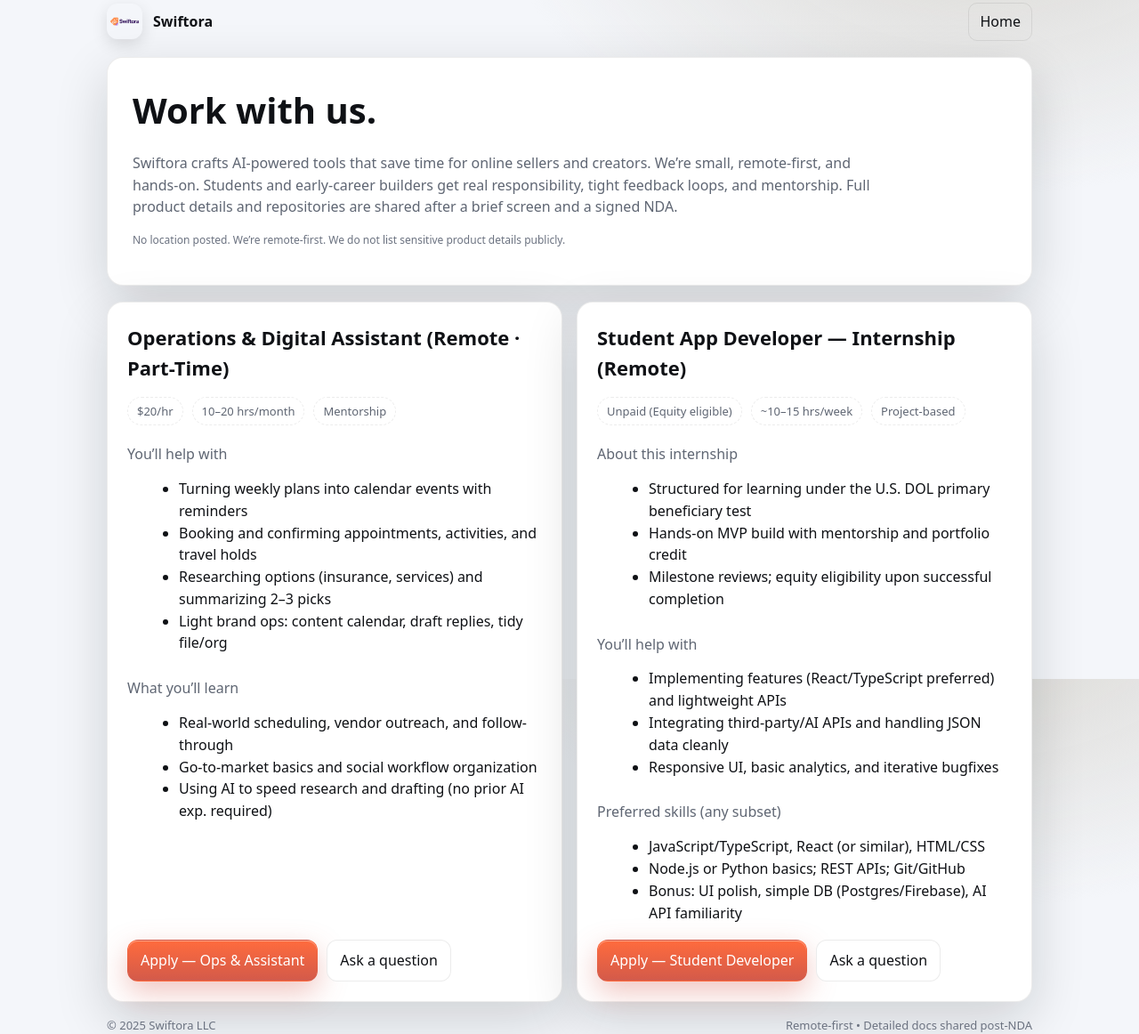
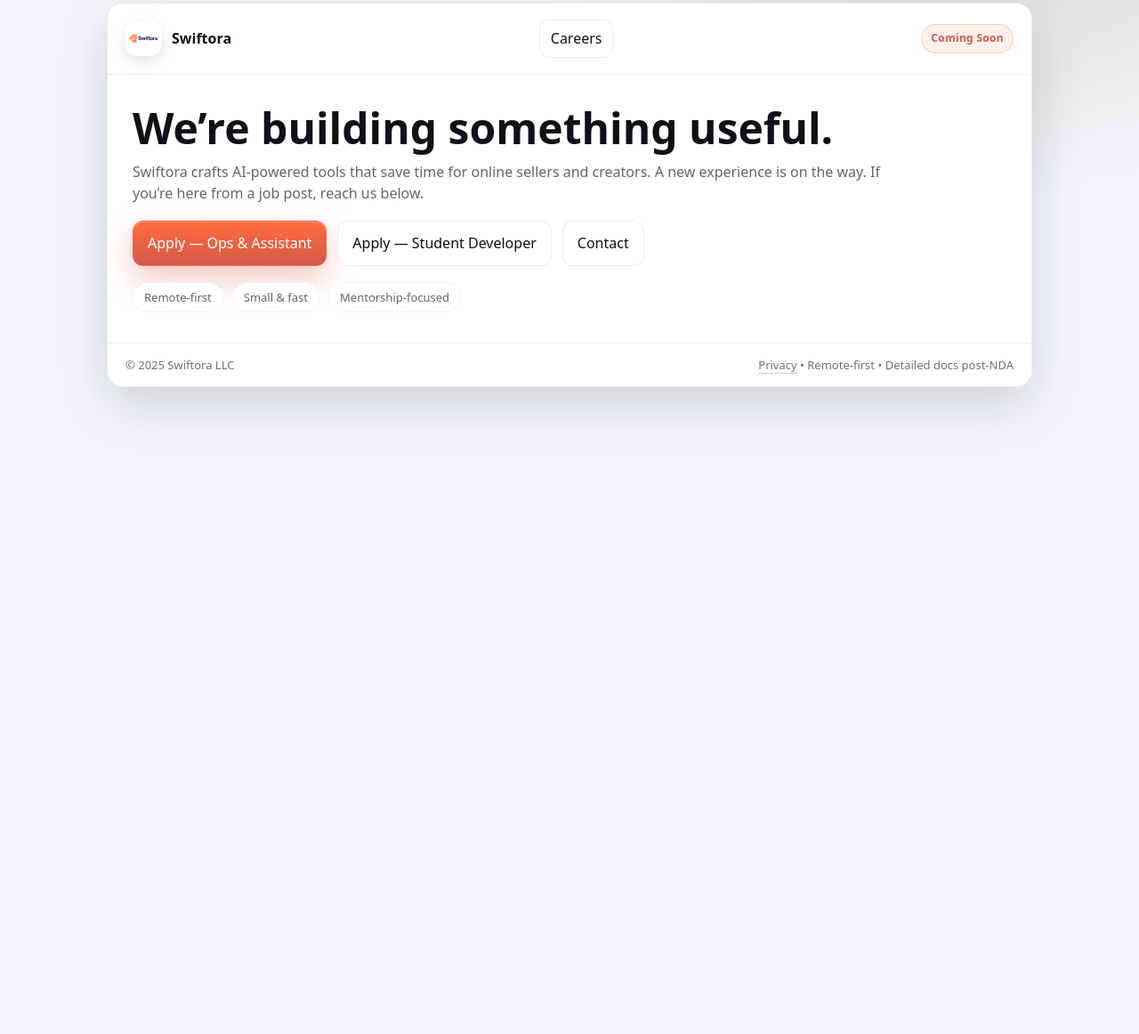
Before and after one commit to Swiftora/swiftora-comingsoon, a plain HTML site: page index.html in a window 1280 px wide. Shown: the part 37-1199 px from the top of the page at 89% size. After the commit the page ends 800 px from the top, so only its background shows below. Drawn offline with Linux system fonts and the light colour scheme.

Commit message:
Update index.html

```diff
--- a/index.html
+++ b/index.html
@@ -3,174 +3,54 @@
 <head>
   <meta charset="utf-8" />
   <meta name="viewport" content="width=device-width,initial-scale=1" />
-  <title>Careers at Swiftora</title>
-  <meta name="description" content="Join Swiftora—remote-friendly roles for students and early-career builders." />
+  <title>Swiftora — Coming Soon</title>
+  <meta name="description" content="Swiftora crafts AI-powered tools that save time for online sellers and creators." />
+  <meta name="robots" content="index,follow" />
   <meta name="theme-color" content="#F4F6FA" />
-  <link rel="icon" type="image/png" href="swiftora_icon_512x512.png" />
-
-  <style>
-    /* ===== match tokens with index.html ===== */
-    :root{
-      --bg:#F4F6FA; --blob:#d9d7d2; --card:#ffffff; --ink:#0f1115; --muted:#5f6673; --hair:rgba(15,17,21,.08);
-      --shadow:0 20px 60px rgba(15,17,21,.16); --radius:18px;
-      --accent:#FF6B3D; --accent-deep:#D35A4A; --accent-on:#ffffff;
-    }
-    @media (prefers-color-scheme: dark){
-      :root{
-        --bg:#0f1115; --blob:#22242a; --card:#171a21; --ink:#f5f7fb; --muted:#aab1c2; --hair:rgba(255,255,255,.12);
-        --shadow:0 20px 60px rgba(0,0,0,.45);
-      }
-    }
-    *{box-sizing:border-box}
-    html,body{height:100%}
-    body{
-      margin:0; color:var(--ink);
-      background:
-        radial-gradient(900px 560px at 86% -10%, var(--blob) 0%, rgba(0,0,0,0) 60%),
-        var(--bg);
-      font-family: ui-sans-serif, system-ui, -apple-system, Segoe UI, Roboto, Inter, Arial;
-      line-height:1.55; padding:40px 18px 80px;
-    }
-    .wrap{max-width:1040px;margin:0 auto}
-
-    .nav{
-      display:flex; align-items:center; gap:12px; margin-bottom:18px;
-    }
-    .logo{height:40px;width:40px;border-radius:12px;object-fit:cover;display:block;box-shadow:0 6px 18px rgba(0,0,0,.12)}
-    .brand{font-weight:700}
-    .nav a.home{
-      margin-left:auto; text-decoration:none; color:var(--ink);
-      border:1px solid var(--hair); padding:8px 12px; border-radius:10px;
-    }
-
-    .hero{
-      background:var(--card); border:1px solid var(--hair); border-radius:var(--radius); box-shadow:var(--shadow);
-      padding:28px; margin-bottom:18px;
-    }
-    h1{margin:0 0 8px; font-size:clamp(28px,5vw,40px)}
-    .lead{color:var(--muted); max-width:840px}
-    .note{font-size:12px; color:#6b7280; margin-top:10px}
-
-    .grid{display:grid; grid-template-columns:1fr; gap:16px; margin-top:18px}
-    @media(min-width:900px){ .grid{grid-template-columns:1fr 1fr} }
-
-    .card{
-      background:var(--card); border:1px solid var(--hair); border-radius:var(--radius); box-shadow:var(--shadow);
-      padding:22px; display:flex; flex-direction:column; gap:12px;
-    }
-    h2{margin:0 0 4px; font-size:22px}
-    .meta{display:flex; flex-wrap:wrap; gap:10px; font-size:13px; color:var(--muted)}
-    .pill{border:1px dashed var(--hair); border-radius:999px; padding:5px 10px}
-    .section{margin:8px 0 2px; font-size:16px; color:var(--muted)}
-    ul{margin:0 0 6px 18px}
-    .btnrow{display:flex; flex-wrap:wrap; gap:10px; margin-top:auto}
-    a.btn{
-      display:inline-flex; align-items:center; gap:8px; text-decoration:none;
-      padding:10px 14px; border-radius:12px; border:1px solid var(--hair); background:#fff; color:var(--ink);
-      transition:.15s ease;
-    }
-    a.btn:hover{transform:translateY(-1px)}
-    a.btn.primary{
-      color:var(--accent-on);
-      background:linear-gradient(180deg, var(--accent), var(--accent-deep));
-      border-color:transparent; box-shadow:0 12px 32px rgba(211,90,74,.35), 0 1px 0 rgba(255,255,255,.35) inset;
-    }
-
-    footer{margin-top:16px; color:#6b7280; font-size:13px; display:flex; justify-content:space-between; flex-wrap:wrap; gap:8px}
-  </style>
+  <meta property="og:title" content="Swiftora — Coming Soon" />
+  <meta property="og:description" content="Tools that save sellers & creators time. A new experience is on the way." />
+  <meta property="og:type" content="website" />
+  <meta property="og:url" content="https://www.swiftora.ai/" />
+  <meta property="og:image" content="/swiftora_icon_512x512.png" />
+  <link rel="icon" type="image/png" href="/swiftora_icon_512x512.png" />
+  <link rel="stylesheet" href="/styles.css" />
 </head>
 <body>
   <div class="wrap">
-    <nav class="nav" aria-label="Primary">
-      <img src="swiftora_icon_512x512.png" alt="Swiftora logo" class="logo" onerror="this.style.display='none'">
+    <div class="card" role="region" aria-label="Swiftora Coming Soon">
+      <div class="header">
+        <img src="/swiftora_icon_512x512.png" alt="Swiftora logo" class="logo" onerror="this.style.display='none'">
         <div class="brand">Swiftora</div>
-      <a class="home" href="/index.html">Home</a>
-    </nav>
+        <a class="navlink" href="/careers/">Careers</a>
+        <span class="tag">Coming&nbsp;Soon</span>
+      </div>
 
-    <section class="hero" role="region" aria-label="Careers intro">
-      <h1>Work with us.</h1>
+      <div class="body">
+        <h1>We’re building something useful.</h1>
         <p class="lead">
           Swiftora crafts AI-powered tools that save time for online sellers and creators.
-        We’re small, remote-first, and hands-on. Students and early-career builders get real responsibility,
-        tight feedback loops, and mentorship. Full product details and repositories are shared after a brief screen and a signed NDA.
+          A new experience is on the way. If you’re here from a job post, reach us below.
         </p>
-      <p class="note">No location posted. We’re remote-first. We do not list sensitive product details publicly.</p>
-    </section>
 
-    <section class="grid" aria-label="Open roles">
-      <!-- Role 1: Operations & Digital Assistant -->
-      <article class="card" aria-labelledby="ops-title">
-        <h2 id="ops-title">Operations & Digital Assistant (Remote · Part-Time)</h2>
-        <div class="meta">
-          <span class="pill">$20/hr</span>
-          <span class="pill">10–20 hrs/month</span>
-          <span class="pill">Mentorship</span>
+        <div class="row" aria-label="Primary actions">
+          <a class="btn primary" href="mailto:info@swiftora.com?subject=Application:%20Operations%20%26%20Digital%20Assistant">Apply — Ops &amp; Assistant</a>
+          <a class="btn" href="mailto:info@swiftora.com?subject=Application:%20Student%20Developer%20Internship">Apply — Student Developer</a>
+          <a class="btn" href="mailto:info@swiftora.com?subject=General%20Inquiry">Contact</a>
         </div>
 
-        <div class="section">You’ll help with</div>
-        <ul>
-          <li>Turning weekly plans into calendar events with reminders</li>
-          <li>Booking and confirming appointments, activities, and travel holds</li>
-          <li>Researching options (insurance, services) and summarizing 2–3 picks</li>
-          <li>Light brand ops: content calendar, draft replies, tidy file/org</li>
-        </ul>
-
-        <div class="section">What you’ll learn</div>
-        <ul>
-          <li>Real-world scheduling, vendor outreach, and follow-through</li>
-          <li>Go-to-market basics and social workflow organization</li>
-          <li>Using AI to speed research and drafting (no prior AI exp. required)</li>
-        </ul>
-
-        <div class="btnrow">
-          <a class="btn primary" href="mailto:info@swiftora.com?subject=Application:%20Operations%20%26%20Digital%20Assistant&body=Hi%20Swiftora%2C%0A%0AMy%20name%20is%20...%20I%E2%80%99m%20interested%20in%20the%20Operations%20%26%20Digital%20Assistant%20role.%20Here%E2%80%99s%20a%20quick%20note%20on%20my%20experience%3A%0A%E2%80%A2%20Scheduling%20or%20coordination%20example%0A%E2%80%A2%20Tools%20I%20use%0A%E2%80%A2%20Availability%20(hrs%2Fwk)%0A%0AThanks!">Apply — Ops & Assistant</a>
-          <a class="btn" href="mailto:info@swiftora.com?subject=Question%20about%20Ops%20%26%20Digital%20Assistant">Ask a question</a>
+        <div class="traits" aria-label="Company traits">
+          <span class="pill">Remote-first</span>
+          <span class="pill">Small &amp; fast</span>
+          <span class="pill">Mentorship-focused</span>
         </div>
-      </article>
-
-      <!-- Role 2: Student App Developer (Unpaid, Equity Eligible) -->
-      <article class="card" aria-labelledby="dev-title">
-        <h2 id="dev-title">Student App Developer — Internship (Remote)</h2>
-        <div class="meta">
-          <span class="pill">Unpaid (Equity eligible)</span>
-          <span class="pill">~10–15 hrs/week</span>
-          <span class="pill">Project-based</span>
       </div>
 
-        <div class="section">About this internship</div>
-        <ul>
-          <li>Structured for learning under the U.S. DOL primary beneficiary test</li>
-          <li>Hands-on MVP build with mentorship and portfolio credit</li>
-          <li>Milestone reviews; equity eligibility upon successful completion</li>
-        </ul>
-
-        <div class="section">You’ll help with</div>
-        <ul>
-          <li>Implementing features (React/TypeScript preferred) and lightweight APIs</li>
-          <li>Integrating third-party/AI APIs and handling JSON data cleanly</li>
-          <li>Responsive UI, basic analytics, and iterative bugfixes</li>
-        </ul>
-
-        <div class="section">Preferred skills (any subset)</div>
-        <ul>
-          <li>JavaScript/TypeScript, React (or similar), HTML/CSS</li>
-          <li>Node.js or Python basics; REST APIs; Git/GitHub</li>
-          <li>Bonus: UI polish, simple DB (Postgres/Firebase), AI API familiarity</li>
-        </ul>
-
-        <div class="btnrow">
-          <a class="btn primary" href="mailto:info@swiftora.com?subject=Application:%20Student%20Developer%20Internship&body=Hi%20Swiftora%2C%0A%0AI%E2%80%99m%20interested%20in%20the%20Student%20Developer%20Internship.%20Here%E2%80%99s%20a%20quick%20note%3A%0A%E2%80%A2%20Link%20to%20GitHub%20or%20project%0A%E2%80%A2%20Tech%20stack%20I%20know%0A%E2%80%A2%20Availability%20(hrs%2Fwk)%0A%0AThanks!">Apply — Student Developer</a>
-          <a class="btn" href="mailto:info@swiftora.com?subject=Question%20about%20Student%20Developer%20Internship">Ask a question</a>
+      <div class="footer">
+        <span>© <span id="y"></span> Swiftora LLC</span>
+        <span><a href="/privacy.html" style="text-decoration:none;color:inherit;border-bottom:1px solid rgba(15,17,21,.2)">Privacy</a> • Remote-first • Detailed docs post-NDA</span>
       </div>
-      </article>
-    </section>
-
-    <footer>
-      <span>© <span id="y"></span> Swiftora LLC</span>
-      <span>Remote-first • Detailed docs shared post-NDA</span>
-    </footer>
     </div>
-
+  </div>
   <script>document.getElementById('y').textContent=new Date().getFullYear();</script>
 </body>
 </html>
```
Lines whose indentation alone changed are shown as unchanged.
